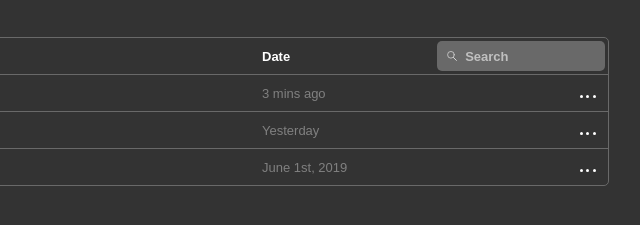
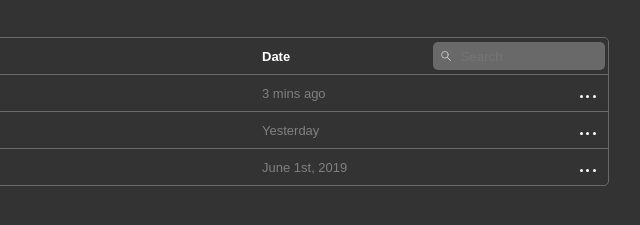
Before and after one commit to yaroslavtkach/Cursor-Homework-Yaroslav, a plain HTML site: page hw-04-css/index.html in a window 1280 px wide. Shown: the part 391-616 px from the top of the page, 149-789 px from the left. Drawn offline with Linux system fonts and the light colour scheme.

Commit message:
Changed the search icon, deleted the span and added input

```diff
--- a/hw-04-css/index.html
+++ b/hw-04-css/index.html
@@ -107,8 +107,8 @@
             <th>
                 <div class="search">
                     <label for="search">
+                        <input class="search imput-position" type="text" placeholder="       Search"/>
                         <img src="icons/search.svg" alt="search" class="search-position">
-                        <span class="search-position">Search</span>
                     </label>
                 </div>
             </th>
--- a/hw-04-css/styles.css
+++ b/hw-04-css/styles.css
@@ -100,14 +100,26 @@ img
     position: relative;
     display: inline-block;
     width: 10px;
-    margin-top: 8px;
+    bottom: 22px;
+    right: 6px;
+
+
 }
 
 .search
 {
-    background-color: #696969;
-    color: #C0C0C0;
+
     width: 100%;
-    height: 30px;
+    height: 26px;
     border-radius: 5px;
 }
+
+.imput-position
+{   background-color: #696969;
+    position: relative;
+    display: inline-block;
+    bottom: 1px;
+    right: 4px;
+    border: none
+
+}
```
